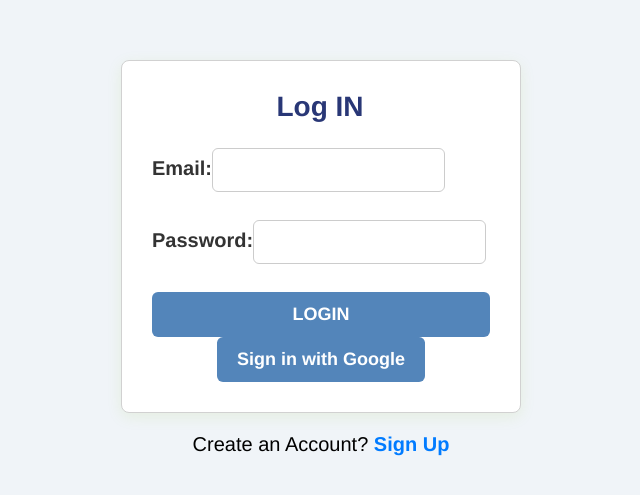
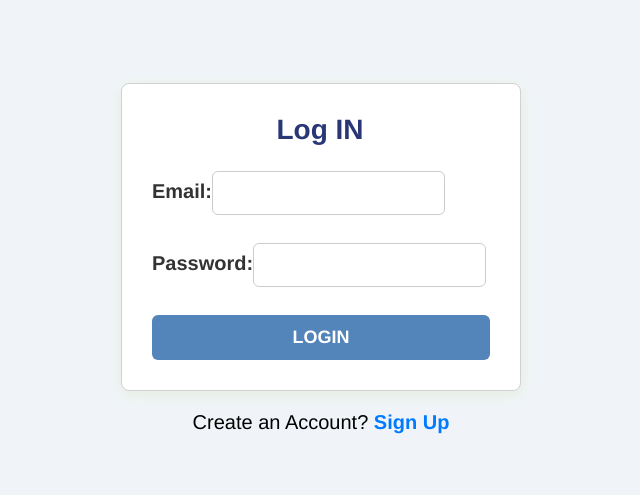
Before and after one commit to Ansh633/Task9.1P, a React (Create React App) app: page /login in a window 1280 px wide. Shown: the part 167-662 px from the top of the page, without its empty margins (319-959 px from the left). Built offline with nearby package versions, Linux system fonts and the light colour scheme; no server answers; the HTML template or start-up script is replaced by a standard one.

Commit message:
Update Login.js

```diff
--- a/src/Login.js
+++ b/src/Login.js
@@ -1,72 +1,49 @@
-import React, { useRef, useState } from 'react';
-import { useNavigate, Link } from 'react-router-dom';
-import { signInWithGooglePopup, createUserDocFromAuth } from './firebase'; // Import Firebase functions
-import { useAuth } from './Authentication'; // Your existing auth context
-import './Login.css';
+import React, { useRef, useState } from 'react'
+import { useAuth } from './Authentication'
+import { Link, useNavigate } from 'react-router-dom'
+import './Login.css'
 
 export default function Login() {
-    const email = useRef();
-    const password = useRef();
-    const { login } = useAuth();
-    const [error, setError] = useState('');
-    const [loading, setLoading] = useState(false);
-    const navigate = useNavigate();
+    const email = useRef()
+    const password = useRef()
+    const { login } = useAuth()
+    const [error, setError] = useState('')
+    const [loading, setloading] = useState(false)
+    const navigate = useNavigate()
 
-    // Handle Email/Password Login
     async function handlecheck(e) {
-        e.preventDefault();
+        e.preventDefault()
         try {
             setError('');
-            setLoading(true);
+            setloading(true);
             await login(email.current.value, password.current.value);
             navigate('/web');
-        } catch (error) {
+        }
+        catch (error) {
             setError(error.message);
         }
-        setLoading(false);
-    }
-
-    // Handle Google Sign-In
-    async function handleGoogleSignIn() {
-        try {
-            setError('');
-            setLoading(true);
-            const { user } = await signInWithGooglePopup();
-            await createUserDocFromAuth(user); // Save user data in Firestore
-            navigate('/web');
-        } catch (error) {
-            setError(error.message);
-        }
-        setLoading(false);
+        setloading(false)
     }
 
     return (
-        <div className="body1">
+        <div className='body1'>
         <div className="login">
             <h1>Log IN</h1>
             {error && <div className="alert">{error}</div>}
             <form onSubmit={handlecheck}>
                 <label>Email:
-                        <input className="Akshit" type="email" ref={email} required />
+                    <input className ="Akshit" type="email" ref={email} required />
                 </label>
                 <label>Password:
-                        <input className="Akshit" type="password" ref={password} required />
+                    <input className ="Akshit" type="password" ref={password} required />
                 </label>
-                    <button disabled={loading} className="button" type="submit">
-                        LOGIN
-                    </button>
+                <button disabled={loading} className="button" type="submit">LOGIN</button>
             </form>
-                <button
-                    disabled={loading}
-                    className="button google-button"
-                    onClick={handleGoogleSignIn}
-                >
-                    Sign in with Google
-                </button>
+
         </div>
          <div className="account">
          Create an Account? <Link to="/signup">Sign Up</Link>
      </div>
      </div>
-    );
+    )
 }
```
Lines whose indentation alone changed are shown as unchanged.
